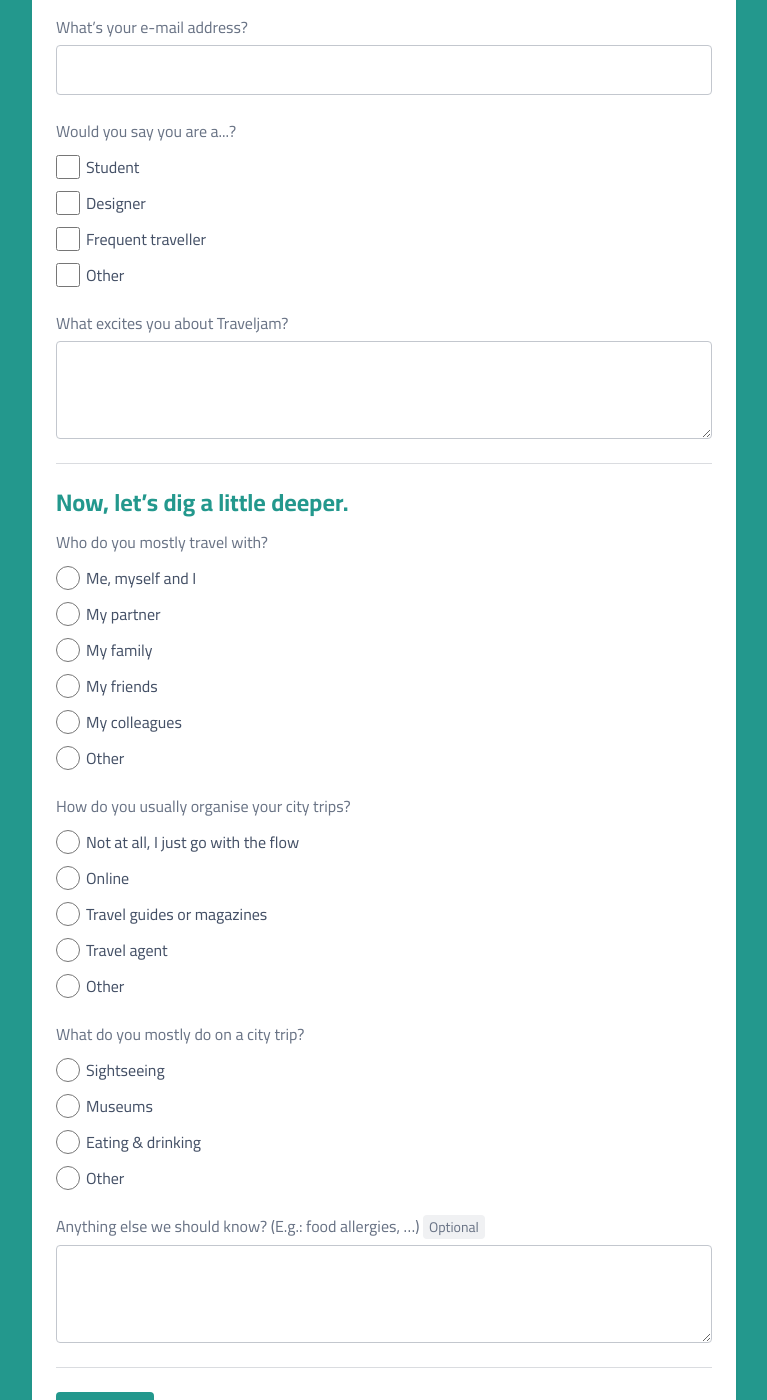
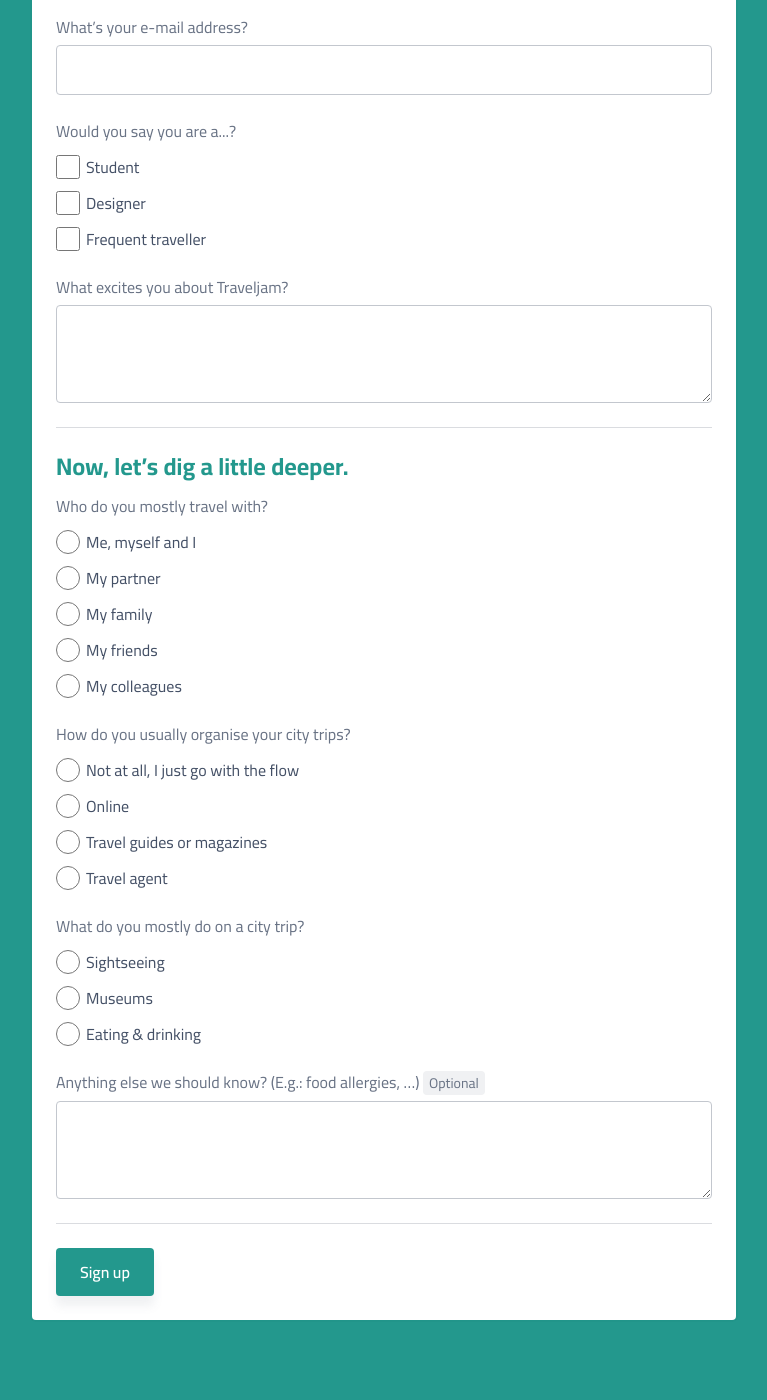
Before and after one commit to nerdlab-be/traveljam, a Jekyll site: the page built from _pages/register.markdown, in a window 1280 px wide and 1400 px high, scrolled down 730 px. Shown: the whole window, without its empty margins (256-1023 px from the left). Built offline with Jekyll 4.4.1, drawn with Linux system fonts in a browser that asks for light colours.

Commit message:
delete others

```diff
--- a/_includes/molecule.form-signup.html
+++ b/_includes/molecule.form-signup.html
@@ -30,9 +30,6 @@
         <li class="o-list-bare__item c-field c-field--check">
           <input type="checkbox" value="Frequent traveller" name="type" id="FrequentTraveller" class="c-checkbox"><label for="FrequentTraveller">Frequent traveller</label>
         </li>
-        <li class="o-list-bare__item c-field c-field--check">
-          <input type="checkbox" value="Other" name="type" id="typeOther"  class="c-checkbox"><label for="typeOther">Other</label>
-        </li>
       </ul>
     </div>
     <p class="c-field">
@@ -60,9 +57,6 @@
         <li class="o-list-bare__item c-field c-field--radio">
           <input type="radio" value="My colleagues" name="company" id="MyColleagues" class="c-radio" required><label for="MyColleagues">My colleagues</label>
         </li>
-        <li class="o-list-bare__item c-field c-field--radio">
-          <input type="radio" value="Other" name="company" id="companyOther" class="c-radio" required><label for="companyOther">Other</label>
-        </li>
       </ul>
     </div>
     <div class="c-field">
@@ -80,9 +74,6 @@
         <li class="o-list-bare__item c-field c-field--radio">
           <input type="radio" value="Travel agent" name="how" id="TravelAgent" class="c-radio" required><label for="TravelAgent">Travel agent</label>
         </li>
-        <li class="o-list-bare__item c-field c-field--radio">
-          <input type="radio" value="Other" name="how" id="howOther" class="c-radio" required><label for="howOther">Other</label>
-        </li>
       </ul>
     </div>
     <div class="c-field">
@@ -97,9 +88,6 @@
         <li class="o-list-bare__item c-field c-field--radio">
           <input type="radio" value="Eating & drinking" name="what" id="Eating & drinking" class="c-radio" required><label for="Eating & drinking">Eating & drinking</label>
         </li>
-        <li class="o-list-bare__item c-field c-field--radio">
-          <input type="radio" value="Other" name="what" id="whatOther" class="c-radio" required><label for="whatOther">Other</label>
-        </li>
       </ul>
     </div>
     <p class="c-field">
```
